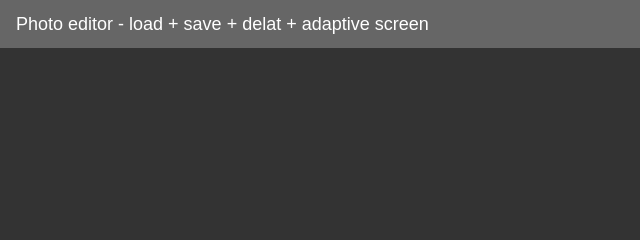
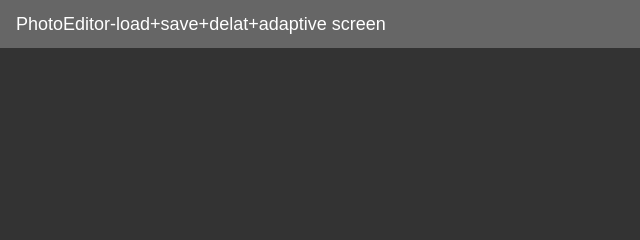
Before and after one commit to VidKein/PhotoEditor_block-loading, a plain HTML site: page index.html in a window 1280 px wide. Shown: the top 240 px of the page, 0-640 px from the left. Drawn offline with Linux system fonts and the light colour scheme.

Commit message:
New name

```diff
--- a/index.html
+++ b/index.html
@@ -97,7 +97,7 @@
 <body>
     <div id="wrapper">
         <header class="header">
-        <span class="title">Photo editor - load + save + delat + adaptive screen </span>
+        <span class="title">PhotoEditor-load+save+delat+adaptive screen </span>
 
         <span id="viewiAngrea" class="viewiAngrea"></span>
         <span id="sizeImg" class="sizeImg"></span>
```
